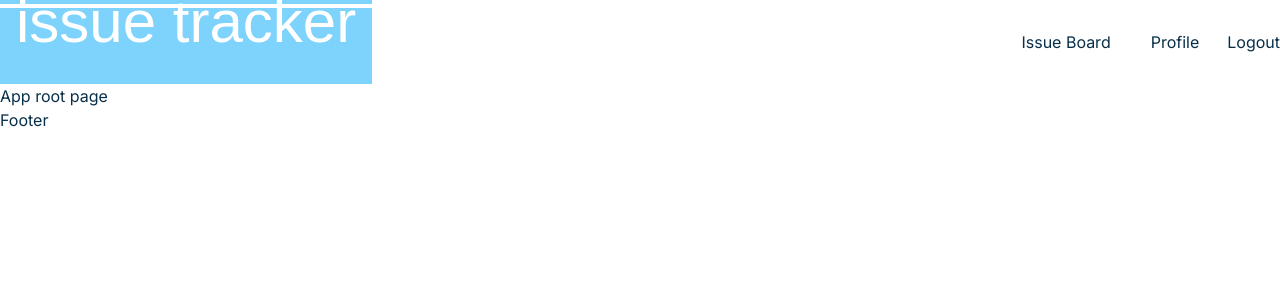
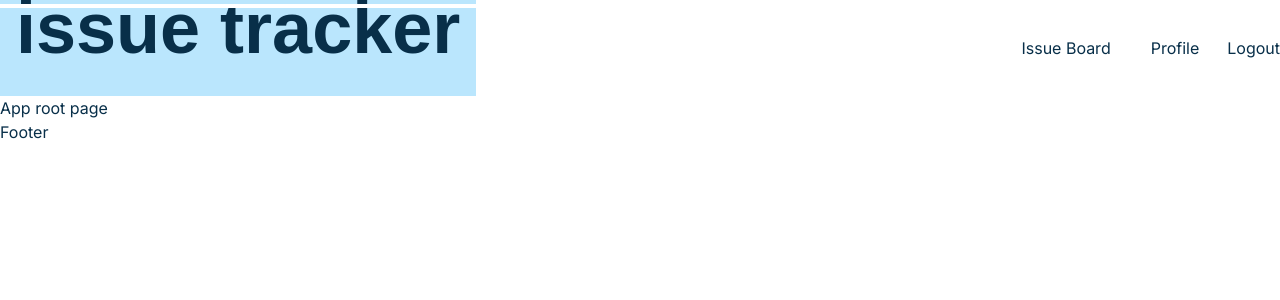
Before and after one commit to badeyesightcat/stackblitz-next-trial, a Next.js app: page / in a window 1280 px wide. Shown: the top 300 px of the page. Built offline with nearby package versions, Linux system fonts and the light colour scheme; a web font is replaced by a local one.

Commit message:
modify styles of Logo

```diff
--- a/components/logo.tsx
+++ b/components/logo.tsx
@@ -7,7 +7,7 @@ const Logo = () => {
     <h1
       className={classNames(
         fonts.gwendolyn.className,
-        "text-6xl bg-[--primary] text-white px-4 pb-8 -mt-2 leading-none relative before:w-full before:h-1 before:bg-white before:left-0 before:content-[''] before:block before:top-3 before:absolute before:z-10"
+        "font-bold text-7xl bg-[--light] text-[--dark] px-4 pb-8 -mt-2 leading-none relative before:w-full before:h-1 before:bg-white before:left-0 before:content-[''] before:block before:top-3 before:absolute before:z-10"
       )}
     >
       issue tracker
```
